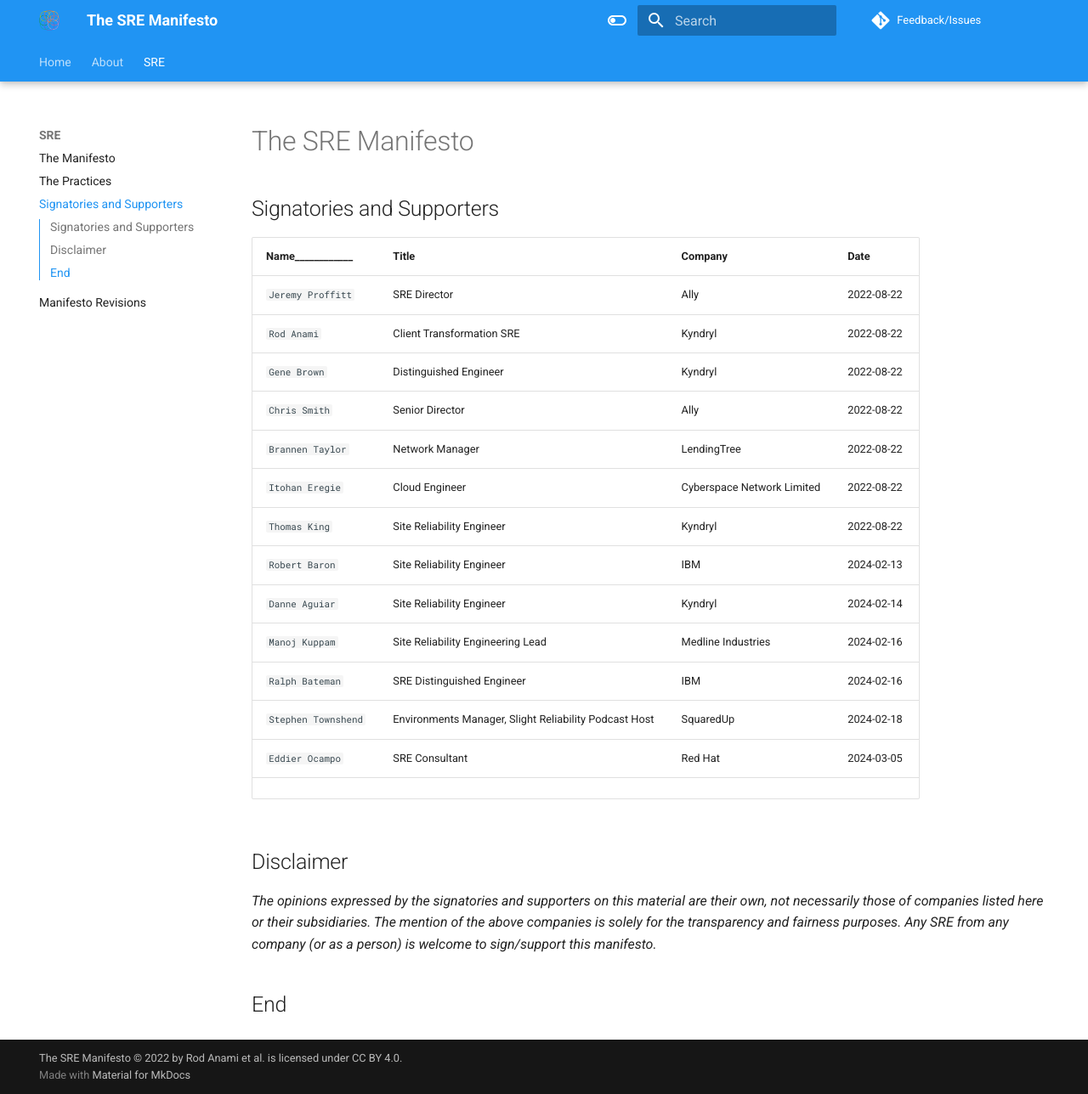
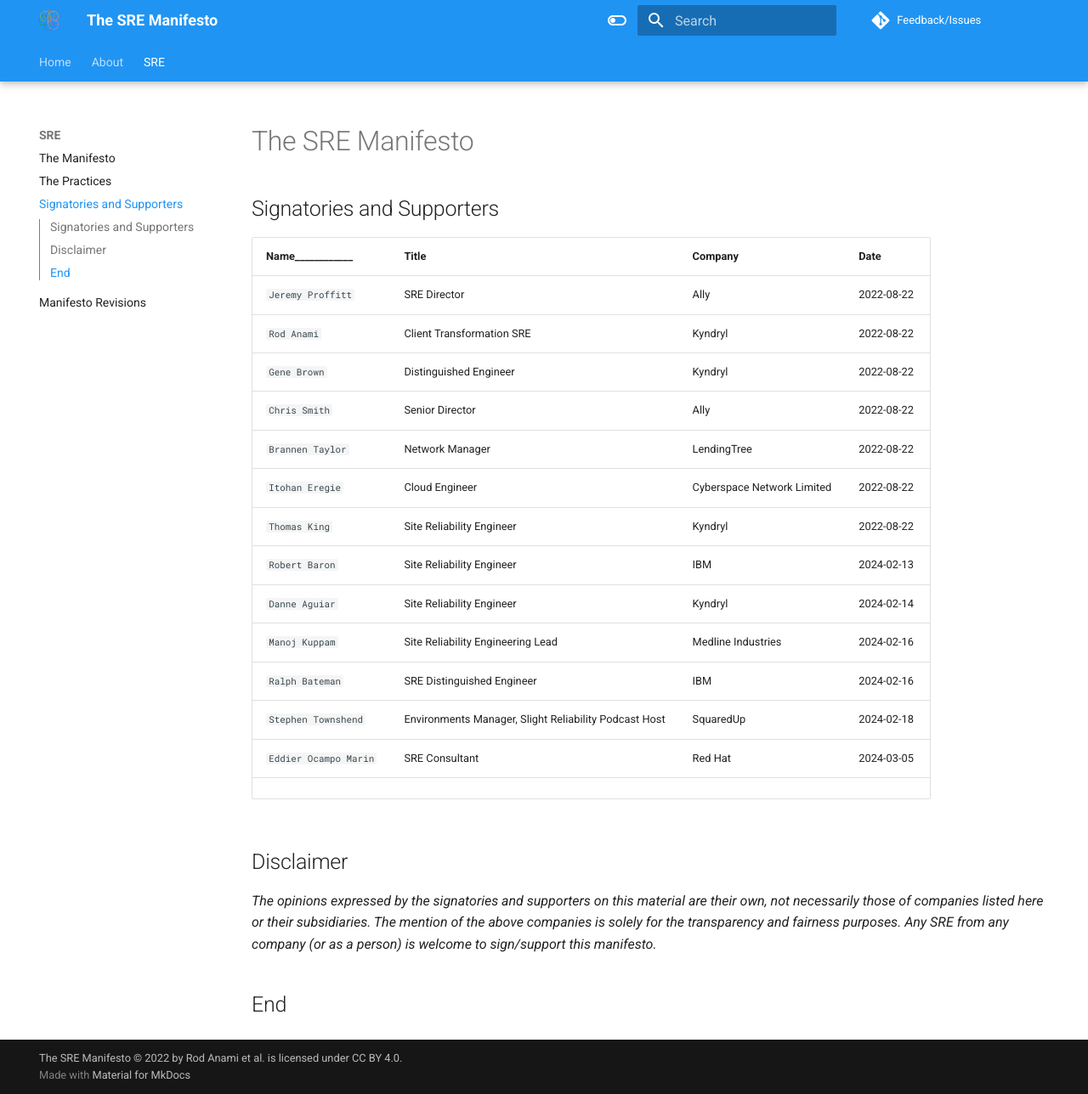
Before and after one commit to rod4n4m1/sre-manifesto, an MkDocs documentation site: the page built from docs/sre/supporters.md, in a window 1280 px wide and 1288 px high. Shown: the whole window at 85% size. Built offline with MkDocs 1.6.1 and Material for MkDocs 9.7.7, drawn with Linux system fonts in a browser that asks for light colours; comment, search, counter and statistics services are not loaded.

Commit message:
fixed name

```diff
--- a/docs/sre/supporters.md
+++ b/docs/sre/supporters.md
@@ -16,7 +16,7 @@
 | `Manoj Kuppam` | Site Reliability Engineering Lead |  Medline Industries |2024-02-16 |
 | `Ralph Bateman` | SRE Distinguished Engineer | IBM | 2024-02-16 |
 | `Stephen Townshend` | Environments Manager, Slight Reliability Podcast Host | SquaredUp | 2024-02-18 |
-| `Eddier Ocampo` | SRE Consultant | Red Hat | 2024-03-05 |
+| `Eddier Ocampo Marin` | SRE Consultant | Red Hat | 2024-03-05 |
 | | | | |
 
 ## Disclaimer
```
